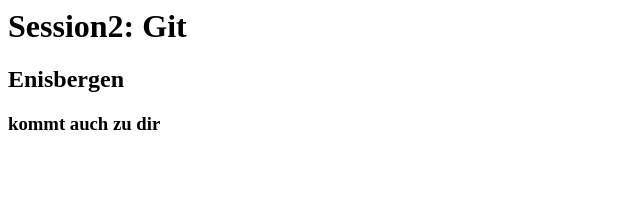
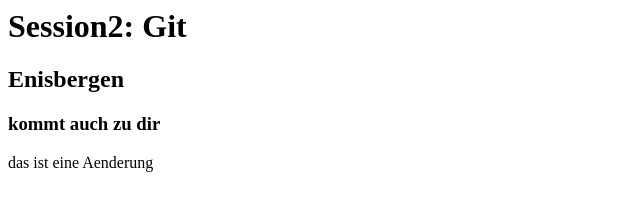
Before and after one commit to hausmusik/Webmapping, a plain HTML site: page index.html in a window 1280 px wide. Shown: the whole page, without its empty margins (0-640 px from the left). Drawn offline with Linux system fonts and the light colour scheme.

Commit message:
vierte Aenderung

```diff
--- a/index.html
+++ b/index.html
@@ -1,3 +1,4 @@
 <h1>Session2: Git</h1>
 <h2>Enisbergen</h2>
 <h3>kommt auch zu dir</h3>
+<p>das ist eine Aenderung</p>
```
